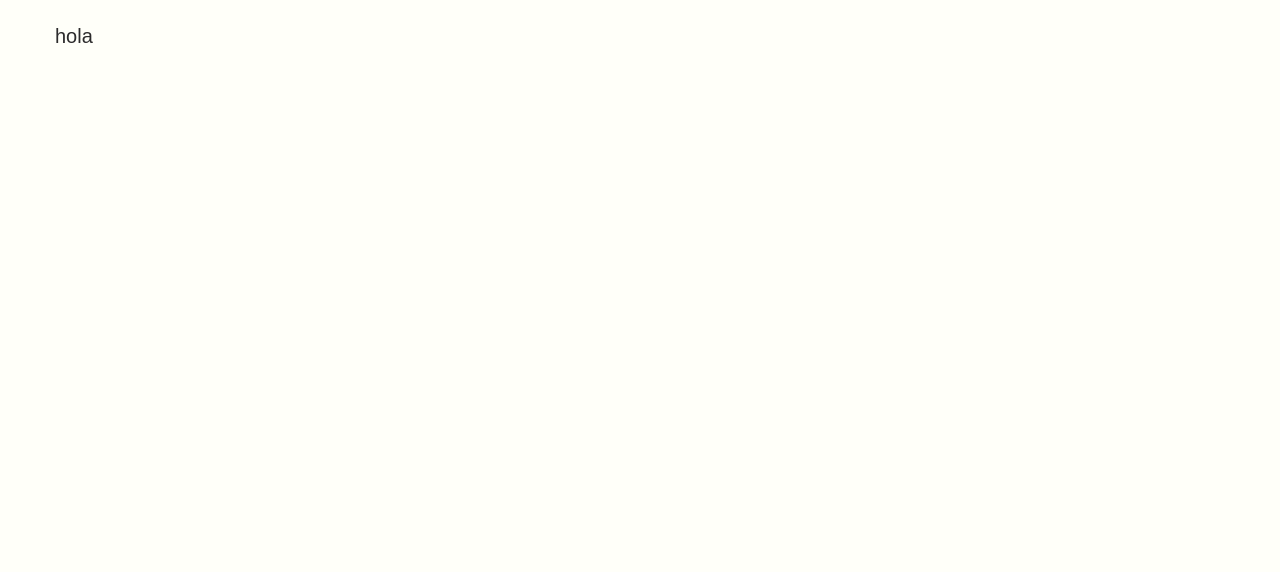
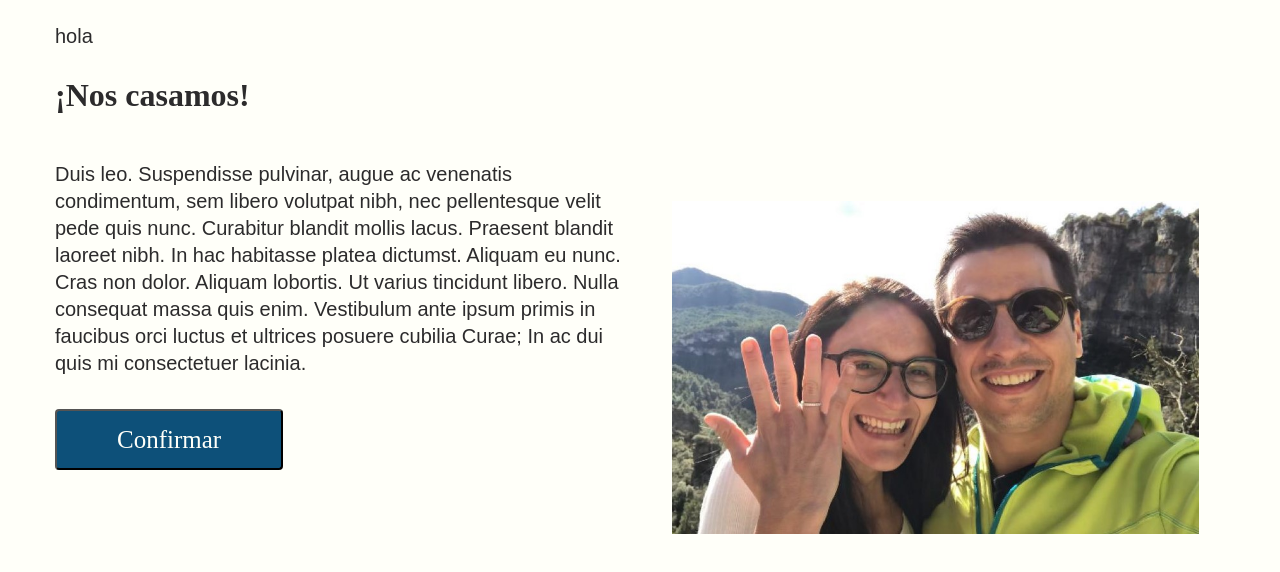
Before and after one commit to maitaneItz/bodaAnnaGerard, a Next.js app: page / in a window 1280 px wide. Shown: the top 572 px of the page. Built offline with nearby package versions, Linux system fonts and the light colour scheme; a web font is replaced by a local one.

Commit message:
Feat: ajustes

```diff
--- a/components/index.ts
+++ b/components/index.ts
@@ -1 +1,3 @@
 export * from "./Container";
+export * from './NosCasamos';
+export * from './Button'
--- a/dictionary/variables.ts
+++ b/dictionary/variables.ts
@@ -5,9 +5,10 @@ export const FontColor = "#2C2B2C";
 export const FontSizeSmall = "18px"; // the small size of the font
 export const FontSizeNormal = "20px"; // the normal size of the font
 export const FontSizeMedium = "25px"; // the medium size of the font
-export const FontSizeLarge = "30px"; // the large size of the font
+export const FontSizeLarge = "32px"; // the large size of the font
 export const FontSizeBase = "20px"; // the base size of the font
-export const SpaceS = "10px";
+export const SpaceXs = "10px";
+export const SpaceS = "15px";
 export const SpaceM = "20px";
 export const SpaceL = "32px";
 export const SpaceXl = "36px";
--- a/pages/index.tsx
+++ b/pages/index.tsx
@@ -1,5 +1,10 @@
-import { Container } from "../components";
+import { Container, NosCasamos } from "../components";
 
 export default function Home() {
-  return <Container>hola</Container>;
+  return (
+  <Container>
+    hola
+    <NosCasamos />
+  </Container>
+  )
 }
```
Also changed, not shown: public/images/AnnaGerard3.jpeg (deleted).
